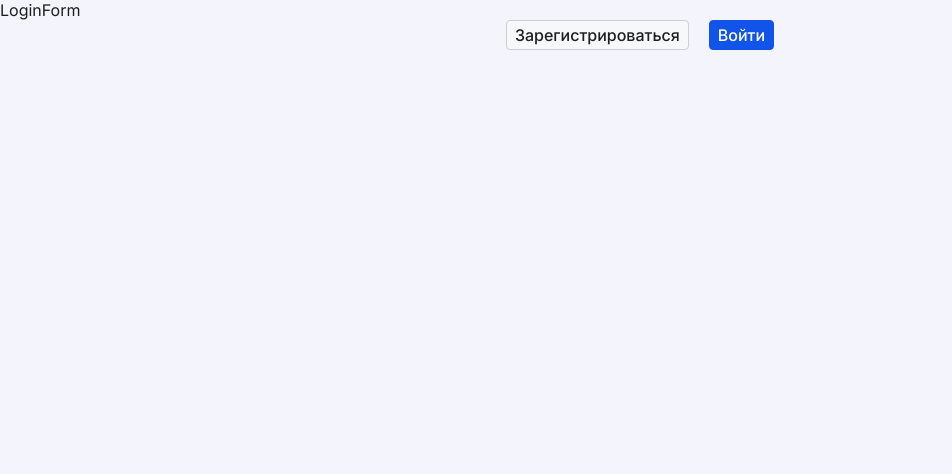
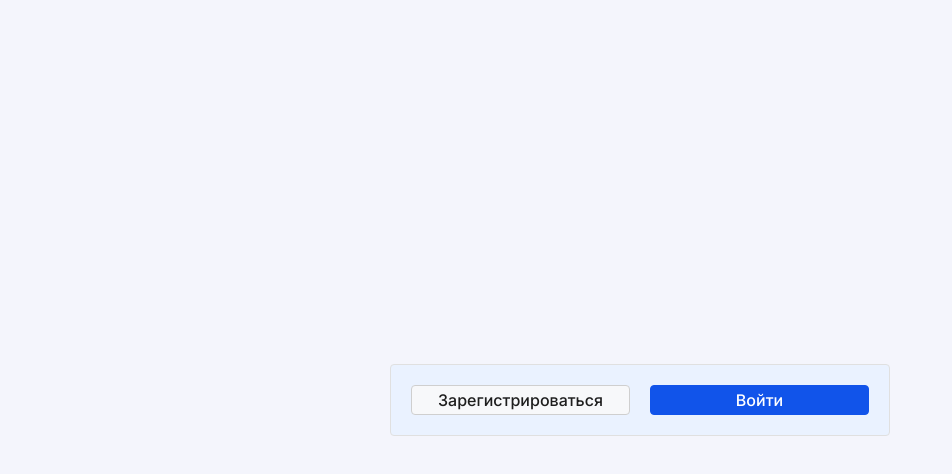
Before and after one commit to Aloxan12/med-shop-admin, a React (Vite) app: page /login in a window 1280 px wide. Shown: the top 474 px of the page, without its empty margins (0-952 px from the left). Built offline with nearby package versions, Linux system fonts and the light colour scheme.

Commit message:
add custom button

```diff
--- a/src/entities/Login/ui/LoginForm/LoginForm.module.scss
+++ b/src/entities/Login/ui/LoginForm/LoginForm.module.scss
@@ -0,0 +1,7 @@
+.fromWrap {
+  padding: 20px;
+  max-width: 500px;
+  background-color: var(--bg-accent);
+  border-radius: var(--border-radius);
+  border: 1px solid var(--border-primary);
+}
--- a/src/entities/Login/ui/LoginForm/LoginForm.tsx
+++ b/src/entities/Login/ui/LoginForm/LoginForm.tsx
@@ -4,14 +4,13 @@ import {AppButton} from "@/shared/ui/AppButton";
 
 export const LoginForm = () => {
     return (
-        <div className={cls.formWrap}>
-            LoginForm
-            <AppFlex direction='column' gap='20'>
-                <AppFlex gap='20'>
-                    <AppButton text='Зарегистрироваться' variant="secondary"/>
-                    <AppButton text='Войти'/>
+        <AppFlex fullWidth fullHeight align='center' justify='center' className='page'>
+            <AppFlex fullWidth direction='column' gap='20' className={cls.fromWrap}>
+                <AppFlex gap='20' fullWidth>
+                    <AppButton text='Зарегистрироваться' variant="secondary" fullWidth/>
+                    <AppButton text='Войти' fullWidth/>
                 </AppFlex>
             </AppFlex>
-        </div>
+        </AppFlex>
     );
 }
--- a/src/shared/styles/global.scss
+++ b/src/shared/styles/global.scss
@@ -14,3 +14,15 @@ body {
   color: var(--text-primary, #111);
   background-color: var(--color-main-bg);
 }
+
+.page {
+  min-height: 100vh;
+}
+
+.full-width {
+  width: 100%;
+}
+
+.full-height {
+  height: 100%;
+}
--- a/src/shared/ui/AppButton/AppButton.tsx
+++ b/src/shared/ui/AppButton/AppButton.tsx
@@ -11,6 +11,7 @@ interface AppButtonProps extends React.ButtonHTMLAttributes<HTMLButtonElement> {
     icoLeft?: LucideIcon
     icoRight?: LucideIcon
     variant?: ButtonVariantType
+    fullWidth?: boolean
 }
 
 export const AppButton = ({
@@ -20,6 +21,7 @@ export const AppButton = ({
                               icoLeft: IcoLeft,
                               icoRight: IcoRight,
                               variant = 'primary',
+                              fullWidth,
                               ...otherProps
                           }: AppButtonProps) => {
 
@@ -30,6 +32,7 @@ export const AppButton = ({
     }
 
     const mods: Mods = {
+        'full-width': fullWidth,
         [cls.disabled]: disabled
     }
 
```
